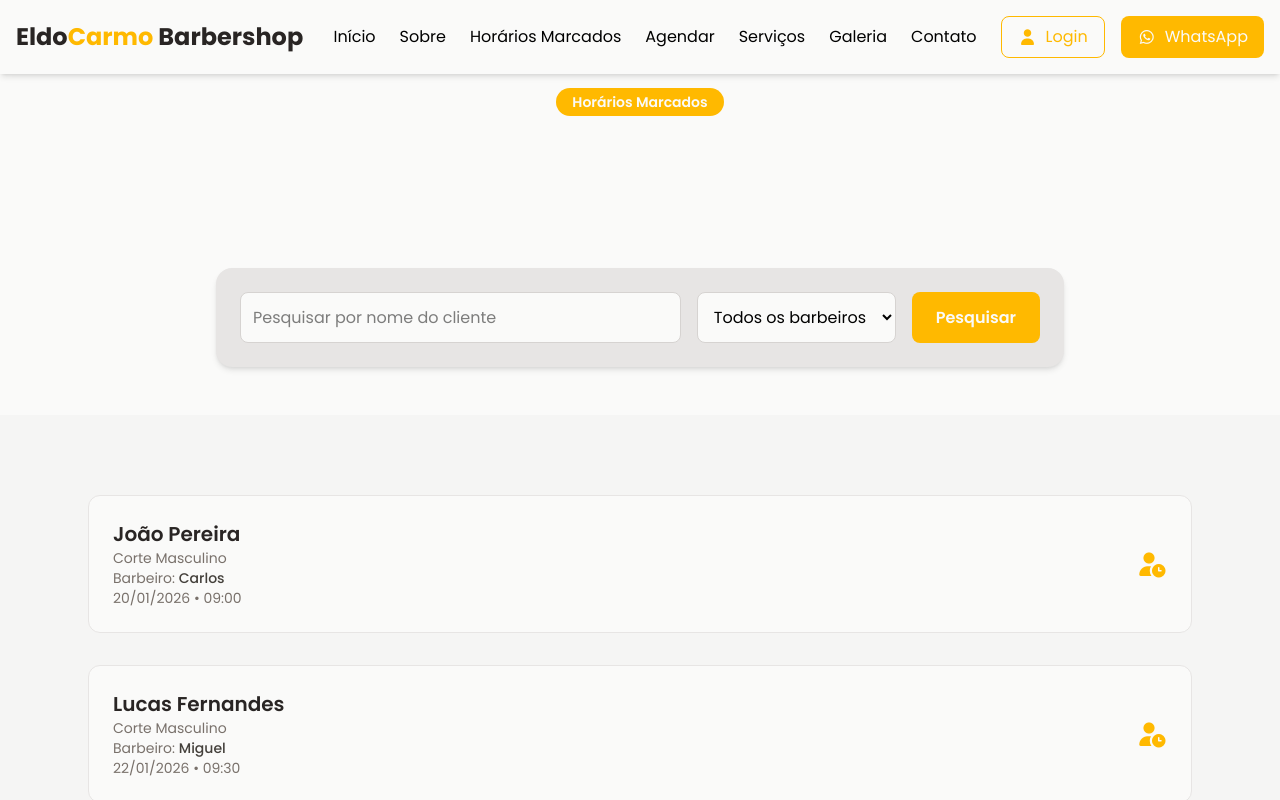
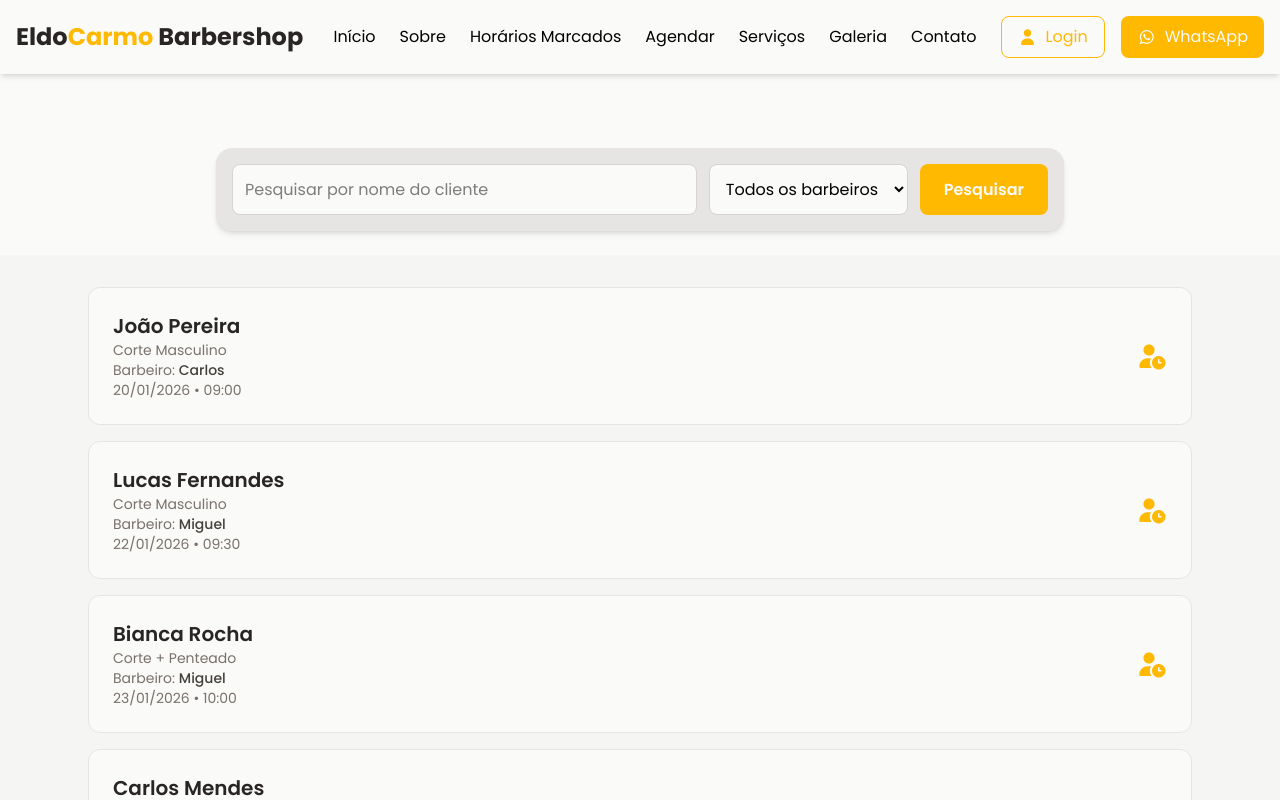
Before and after one commit to nsimba-afonso-nwayami/eldocarmo-barbershop, a React (Vite) app: page /horarios-marcados in a window 1280 px wide. Shown: the top 800 px of the page. Built offline with nearby package versions, Linux system fonts and the light colour scheme.

Commit message:
Atualização de espaçamentos

```diff
--- a/src/pages/site/HorariosMarcados.jsx
+++ b/src/pages/site/HorariosMarcados.jsx
@@ -87,7 +87,7 @@ export default function HorariosMarcados() {
       <Header />
 
       {/* INTRODUÇÃO */}
-      <section className="py-22 px-6 bg-stone-50">
+      <section className="py-10 px-6 bg-stone-50">
         <div className="max-w-4xl mx-auto text-center">
           <span className="inline-block mb-4 px-4 py-1 text-sm font-semibold rounded-full bg-amber-400 text-stone-50">
             Horários Marcados
@@ -96,9 +96,9 @@ export default function HorariosMarcados() {
       </section>
 
       {/* PESQUISA */}
-      <section className="py-12 bg-stone-50">
+      <section className="py-6 bg-stone-50">
         <div className="max-w-4xl mx-auto px-6">
-          <form className="bg-stone-200 p-6 rounded-2xl shadow-md flex flex-col md:flex-row gap-4">
+          <form className="bg-stone-200 p-4 rounded-2xl shadow-md flex flex-col md:flex-row gap-3">
             <input
               type="text"
               placeholder="Pesquisar por nome do cliente"
@@ -124,9 +124,9 @@ export default function HorariosMarcados() {
       </section>
 
       {/* LISTA DE HORÁRIOS */}
-      <section className="py-20 bg-stone-100">
+      <section className="py-8 bg-stone-100">
         <div className="max-w-6xl mx-auto px-6">
-          <div className="grid grid-cols-1 gap-8">
+          <div className="grid grid-cols-1 gap-4">
             {agendamentos.map((item) => (
               <div
                 key={item.id}
```
